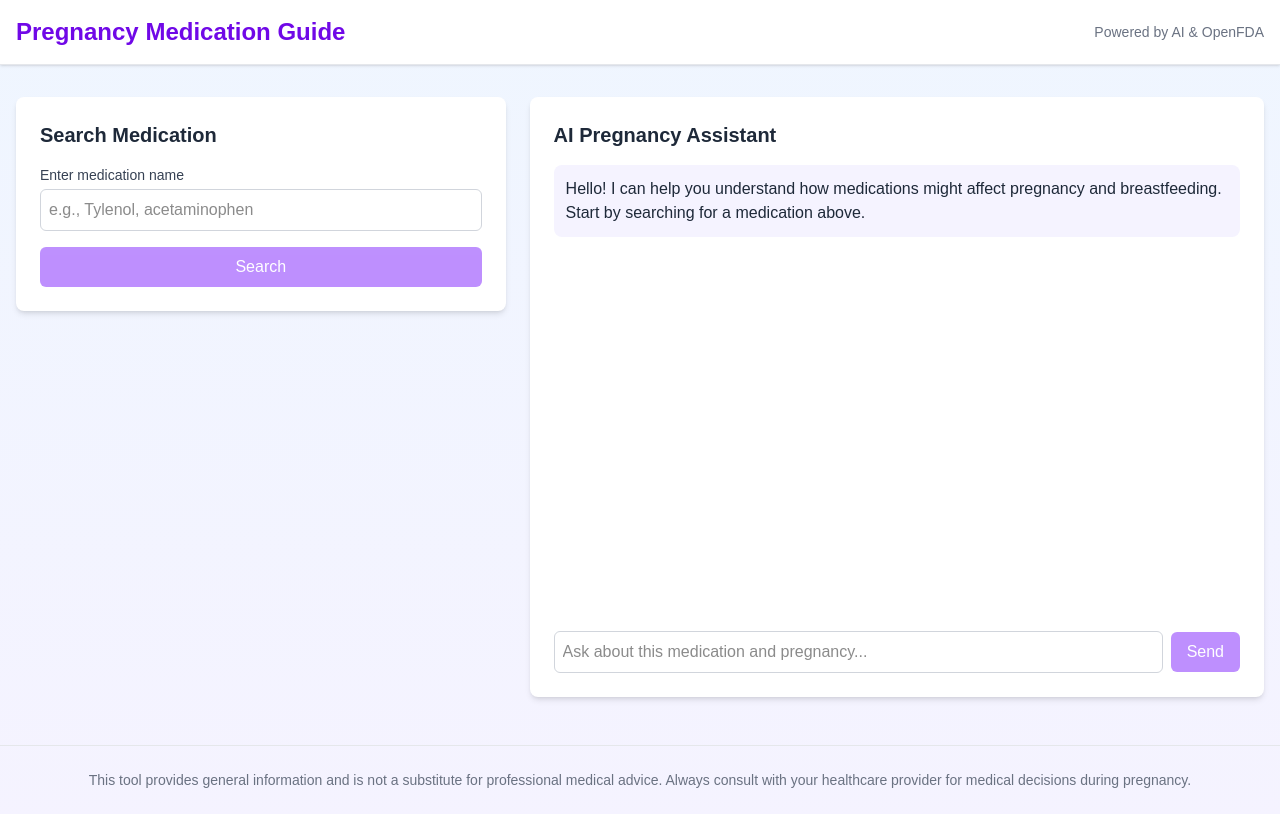
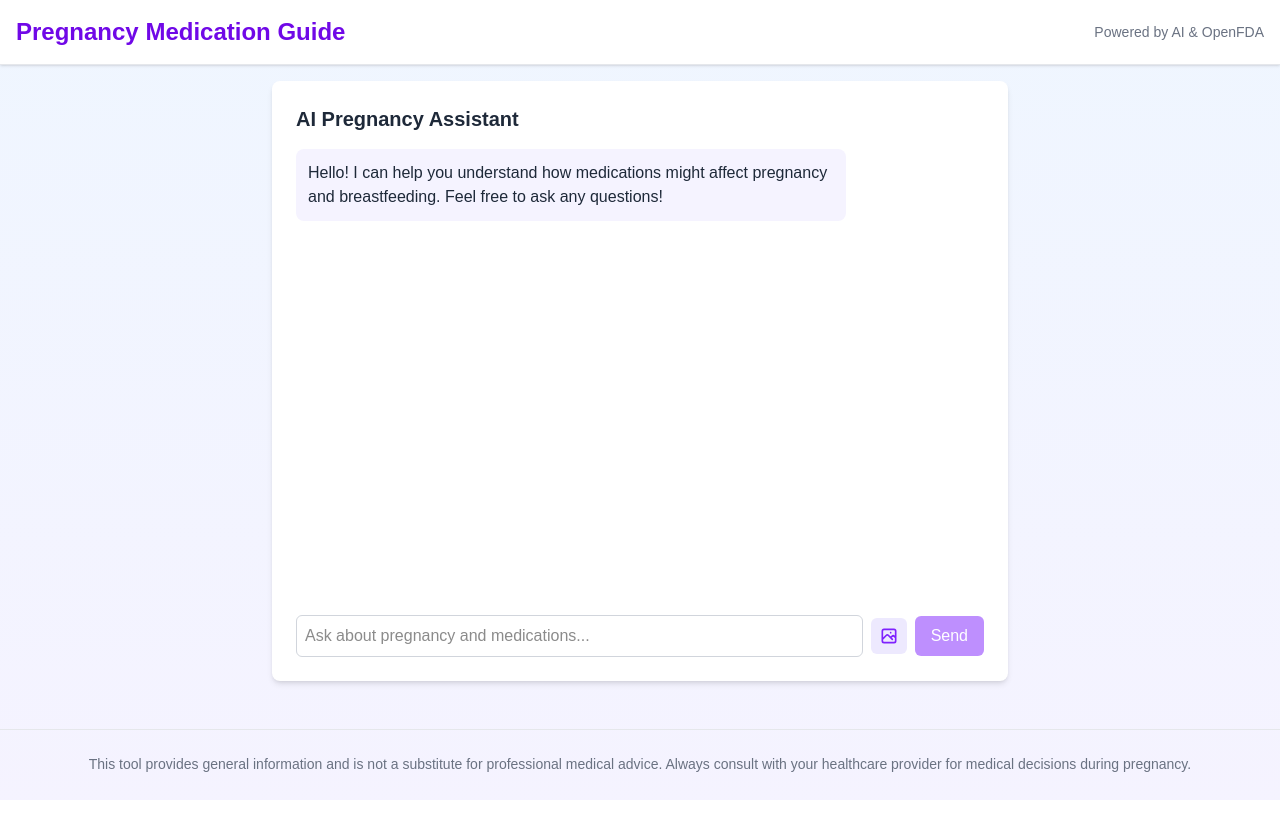
Before and after one commit to dgzct11/vandy-unhackathon-2025, a Next.js app in the folder pregnancy-guide/: page / in a window 1280 px wide. Built offline with nearby package versions, Linux system fonts and the light colour scheme.

Commit message:
1 chatbot, assistant and user chat aligned separately

```diff
--- a/pregnancy-guide/src/app/page.tsx
+++ b/pregnancy-guide/src/app/page.tsx
@@ -1,59 +1,50 @@
-'use client';
+"use client";
 
-import { useState } from 'react';
-import { useChat } from '@ai-sdk/react';
-import Image from 'next/image';
+import { useState } from "react";
+import { useChat } from "@ai-sdk/react";
+import Image from "next/image";
+
+interface Message {
+  id: string;
+  role: "user" | "assistant";
+  content: string;
+}
 
 export default function Home() {
-  const [drugName, setDrugName] = useState('');
-  const [drugData, setDrugData] = useState(null);
-  const [isSearching, setIsSearching] = useState(false);
-  const [error, setError] = useState('');
+  const [selectedImage, setSelectedImage] = useState<File | null>(null);
 
   // AI chat integration
-  const { messages, input, handleInputChange, handleSubmit, isLoading } = useChat({
-    api: '/api/chat',
-    body: {
-      drugData,
-    },
+  const {
+    messages,
+    input,
+    handleInputChange,
+    handleSubmit: handleChatSubmit,
+    isLoading,
+  } = useChat({
+    api: "/api/chat",
     initialMessages: [
       {
-        id: 'welcome',
-        role: 'assistant',
-        content: 'Hello! I can help you understand how medications might affect pregnancy and breastfeeding. Start by searching for a medication above.',
+        id: "welcome",
+        role: "assistant",
+        content:
+          "Hello! I can help you understand how medications might affect pregnancy and breastfeeding. Feel free to ask any questions!",
       },
     ],
   });
 
-  // Handle drug search
-  const handleDrugSearch = async (e: React.FormEvent) => {
+  const handleImageChange = (e: React.ChangeEvent<HTMLInputElement>) => {
+    if (e.target.files && e.target.files[0]) {
+      setSelectedImage(e.target.files[0]);
+    }
+  };
+
+  const handleSubmit = async (e: React.FormEvent) => {
     e.preventDefault();
-
-    if (!drugName.trim()) return;
-
-    setIsSearching(true);
-    setError('');
-
-    try {
-      const response = await fetch(`/api/openfda?drug=${encodeURIComponent(drugName)}`);
-      const data = await response.json();
-
-      if (!response.ok) {
-        throw new Error(data.error || 'Failed to fetch drug information');
-      }
-
-      if (data.results && data.results.length === 0) {
-        setError('No information found for this medication. Try searching for a different name.');
-        setDrugData(null);
-      } else {
-        setDrugData(data.results);
-      }
-    } catch (err: any) {
-      setError(err.message || 'Failed to search for drug information');
-      setDrugData(null);
-    } finally {
-      setIsSearching(false);
+    if (selectedImage) {
+      // TODO: Handle image upload
+      setSelectedImage(null);
     }
+    handleChatSubmit(e);
   };
 
   return (
@@ -69,94 +60,20 @@ export default function Home() {
         </div>
       </header>
 
-      <main className="container mx-auto p-4 grid md:grid-cols-[1fr_1.5fr] gap-6 pt-8">
-        <div className="space-y-6">
-          <div className="bg-white dark:bg-gray-800 p-6 rounded-lg shadow-md">
-            <h2 className="text-xl font-semibold mb-4 text-gray-800 dark:text-gray-200">
-              Search Medication
-            </h2>
-            <form onSubmit={handleDrugSearch} className="space-y-4">
-              <div>
-                <label htmlFor="drugName" className="block text-sm font-medium text-gray-700 dark:text-gray-300 mb-1">
-                  Enter medication name
-                </label>
-                <input
-                  type="text"
-                  id="drugName"
-                  value={drugName}
-                  onChange={(e) => setDrugName(e.target.value)}
-                  placeholder="e.g., Tylenol, acetaminophen"
-                  className="w-full p-2 border border-gray-300 dark:border-gray-600 rounded-md focus:ring-2 focus:ring-violet-500 dark:bg-gray-700 dark:text-white"
-                />
-              </div>
-              <button
-                type="submit"
-                disabled={isSearching || !drugName.trim()}
-                className="w-full py-2 px-4 bg-violet-600 hover:bg-violet-700 text-white font-medium rounded-md disabled:opacity-50 disabled:cursor-not-allowed transition-colors"
-              >
-                {isSearching ? 'Searching...' : 'Search'}
-              </button>
-            </form>
-          </div>
-
-          {error && (
-            <div className="bg-red-50 dark:bg-red-900/30 p-4 rounded-lg border border-red-200 dark:border-red-800">
-              <p className="text-red-600 dark:text-red-400">{error}</p>
-            </div>
-          )}
-
-          {drugData && (
-            <div className="bg-white dark:bg-gray-800 p-6 rounded-lg shadow-md">
-              <h2 className="text-xl font-semibold mb-4 text-gray-800 dark:text-gray-200">
-                Medication Information
-              </h2>
-              <div className="space-y-4">
-                {drugData.map((drug: any, index: number) => (
-                  <div key={index} className="border-b last:border-0 pb-4 last:pb-0 pt-2 first:pt-0">
-                    <p className="font-semibold text-violet-700 dark:text-violet-400">{drug.brandName} ({drug.genericName})</p>
-
-                    <div className="mt-2 space-y-2 text-sm">
-                      {drug.pregnancyCategory && (
-                        <div>
-                          <span className="font-medium text-gray-700 dark:text-gray-300">Pregnancy Category: </span>
-                          <span>{drug.pregnancyCategory}</span>
-                        </div>
-                      )}
-
-                      {drug.pregnancyInfo && drug.pregnancyInfo !== 'No specific pregnancy information available' && (
-                        <div>
-                          <span className="font-medium text-gray-700 dark:text-gray-300">Pregnancy Information: </span>
-                          <p className="mt-1 text-gray-600 dark:text-gray-400">{drug.pregnancyInfo.substring(0, 200)}...</p>
-                        </div>
-                      )}
-
-                      {drug.lactationInfo && drug.lactationInfo !== 'No specific lactation information available' && (
-                        <div>
-                          <span className="font-medium text-gray-700 dark:text-gray-300">Lactation Information: </span>
-                          <p className="mt-1 text-gray-600 dark:text-gray-400">{drug.lactationInfo.substring(0, 200)}...</p>
-                        </div>
-                      )}
-                    </div>
-                  </div>
-                ))}
-              </div>
-            </div>
-          )}
-        </div>
-
+      <main className="container mx-auto p-4 max-w-3xl">
         <div className="bg-white dark:bg-gray-800 rounded-lg shadow-md p-6 flex flex-col h-[600px]">
           <h2 className="text-xl font-semibold mb-4 text-gray-800 dark:text-gray-200">
             AI Pregnancy Assistant
           </h2>
 
-          <div className="flex-1 overflow-y-auto mb-4 space-y-4">
+          <div className="flex-1 overflow-y-auto mb-4 space-y-4 flex flex-col">
             {messages.map((message) => (
               <div
                 key={message.id}
-                className={`p-3 rounded-lg ${
-                  message.role === 'assistant'
-                    ? 'bg-violet-50 dark:bg-violet-900/20 text-gray-800 dark:text-gray-200'
-                    : 'bg-blue-50 dark:bg-blue-900/20 ml-auto text-gray-800 dark:text-gray-200'
+                className={`p-3 rounded-lg max-w-[80%] ${
+                  message.role === "assistant"
+                    ? "bg-violet-50 dark:bg-violet-900/20 text-gray-800 dark:text-gray-200 self-start"
+                    : "bg-blue-50 dark:bg-blue-900/20 text-gray-800 dark:text-gray-200 self-end"
                 }`}
               >
                 <p>{message.content}</p>
@@ -169,15 +86,41 @@ export default function Home() {
               type="text"
               value={input}
               onChange={handleInputChange}
-              placeholder="Ask about this medication and pregnancy..."
+              placeholder="Ask about pregnancy and medications..."
               className="flex-1 p-2 border border-gray-300 dark:border-gray-600 rounded-md focus:ring-2 focus:ring-violet-500 dark:bg-gray-700 dark:text-white"
             />
+            <label
+              className="cursor-pointer p-2 bg-violet-100 hover:bg-violet-200 dark:bg-violet-900/30 dark:hover:bg-violet-900/50 rounded-md transition-colors"
+              title="Upload an image to share with the AI assistant"
+            >
+              <input
+                type="file"
+                accept="image/*"
+                onChange={handleImageChange}
+                className="hidden"
+              />
+              <svg
+                xmlns="http://www.w3.org/2000/svg"
+                className="h-5 w-5 text-violet-600 dark:text-violet-400"
+                fill="none"
+                viewBox="0 0 24 24"
+                stroke="currentColor"
+              >
+                <path
+                  strokeLinecap="round"
+                  strokeLinejoin="round"
+                  strokeWidth={2}
+                  d="M4 16l4.586-4.586a2 2 0 012.828 0L16 16m-2-2l1.586-1.586a2 2 0 012.828 0L20 14m-6-6h.01M6 20h12a2 2 0 002-2V6a2 2 0 00-2-2H6a2 2 0 00-2 2v12a2 2 0 002 2z"
+                />
+              </svg>
+            </label>
             <button
               type="submit"
-              disabled={isLoading || !input.trim()}
+              disabled={isLoading || (!input.trim() && !selectedImage)}
               className="py-2 px-4 bg-violet-600 hover:bg-violet-700 text-white font-medium rounded-md disabled:opacity-50 disabled:cursor-not-allowed transition-colors"
+              title="Send your message to the AI assistant"
             >
-              {isLoading ? '...' : 'Send'}
+              {isLoading ? "..." : "Send"}
             </button>
           </form>
         </div>
@@ -185,8 +128,9 @@ export default function Home() {
 
       <footer className="border-t border-gray-200 dark:border-gray-700 mt-8 py-6 text-center text-sm text-gray-500 dark:text-gray-400">
         <p>
-          This tool provides general information and is not a substitute for professional medical advice.
-          Always consult with your healthcare provider for medical decisions during pregnancy.
+          This tool provides general information and is not a substitute for
+          professional medical advice. Always consult with your healthcare
+          provider for medical decisions during pregnancy.
         </p>
       </footer>
     </div>
```
